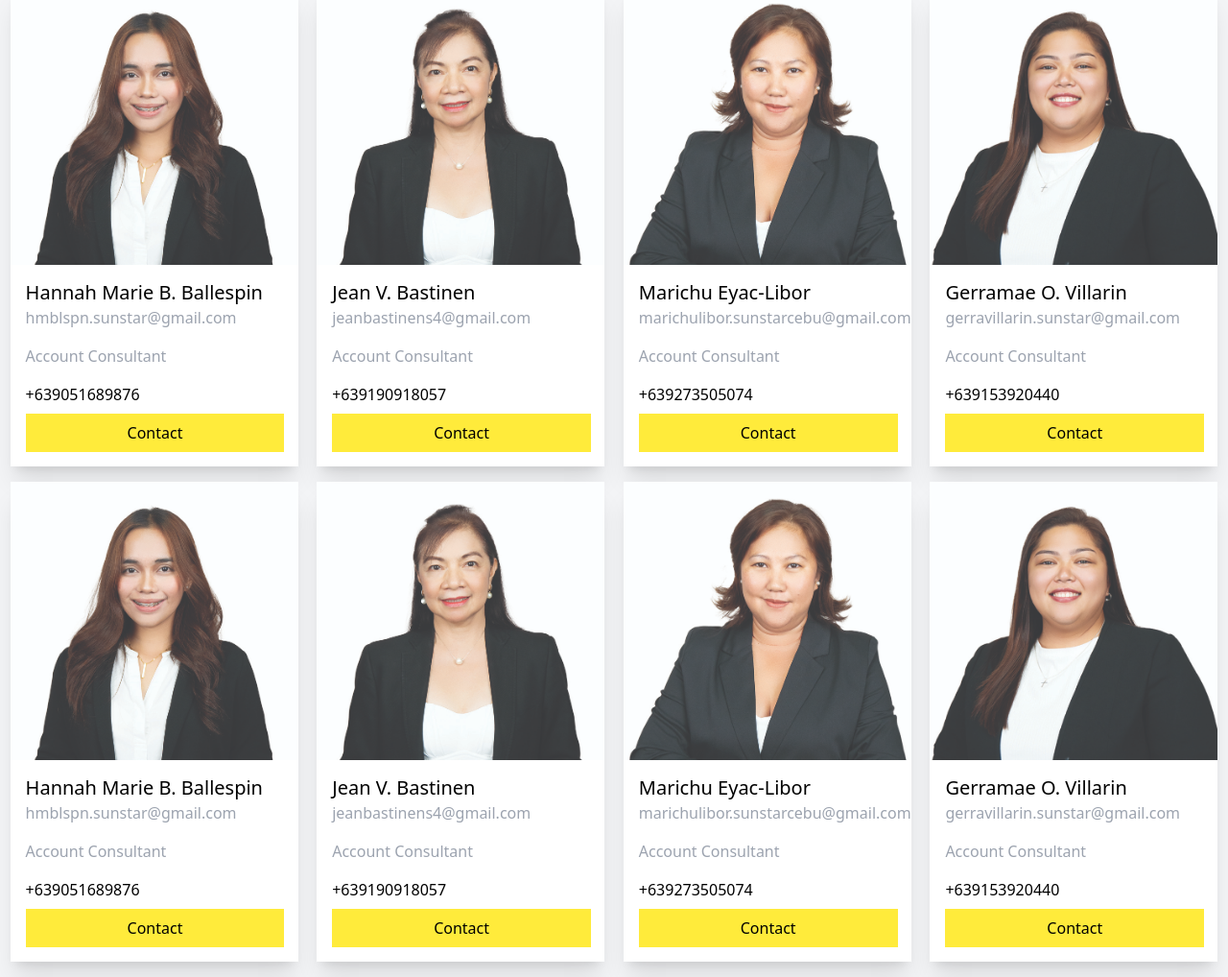
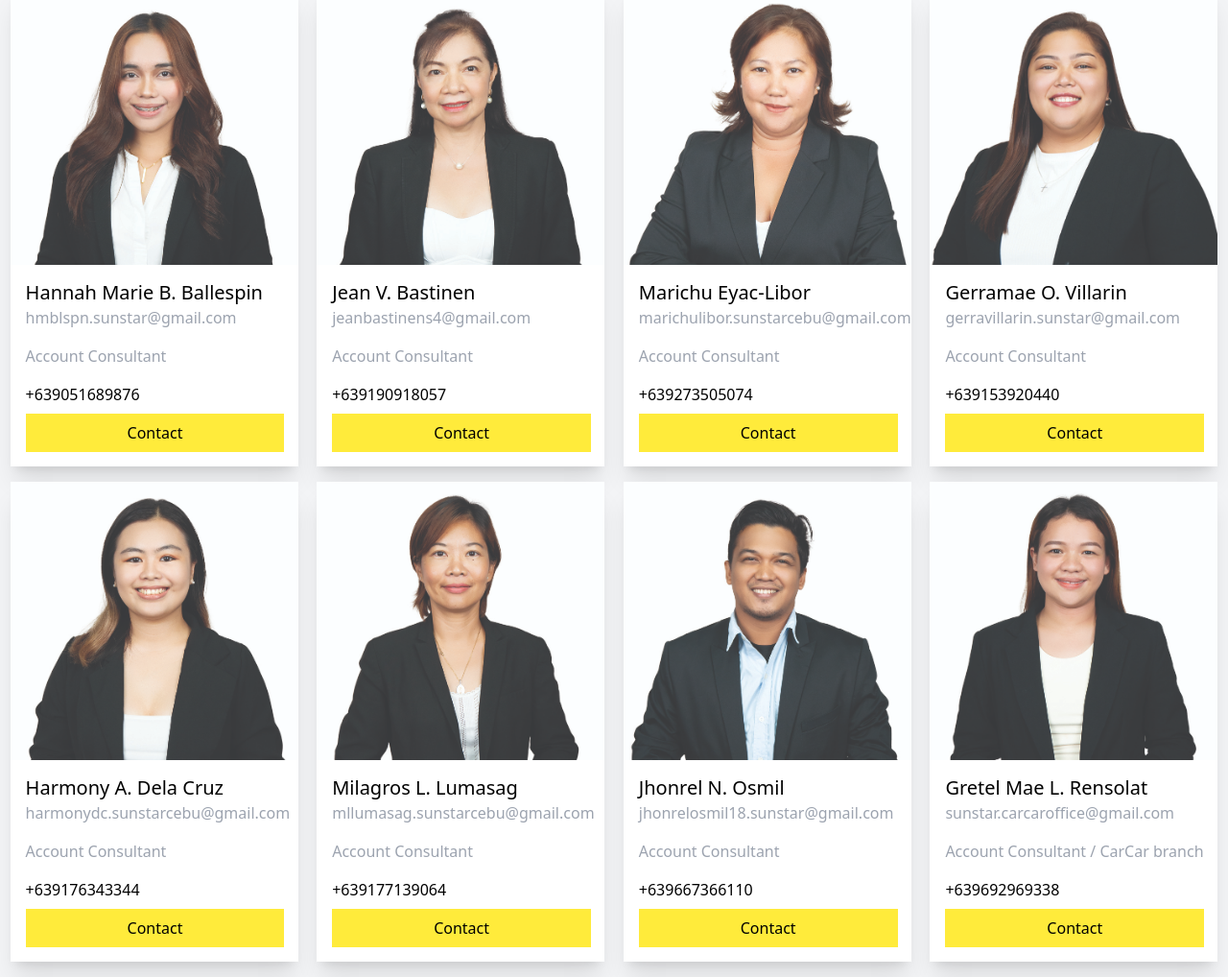
Before and after one commit to kmntd/SunStar, a plain HTML site: page index.html in a window 1280 px wide. Shown: the part 746-1764 px from the top of the page at 96% size. Drawn offline with nearby package versions, Linux system fonts and the light colour scheme.

Commit message:
Add files via upload

```diff
--- a/index.html
+++ b/index.html
@@ -8,11 +8,25 @@
     <link rel="icon" type="image/x-icon" href="img/logo.svg">
     <link rel="preconnect dns-prefetch" href="https://fonts.gstatic.com/" crossorigin="">
     <link href="https://cdn.jsdelivr.net/npm/swiper@11/swiper-bundle.min.css" rel="stylesheet"/>
-    <script src="https://cdn.jsdelivr.net/npm/swiper@11/swiper-bundle.min.js"></script>
+    <script src="https://unpkg.com/swiper/swiper-bundle.min.js"></script>
+    <!-- <script src="https://cdn.jsdelivr.net/npm/swiper@11/swiper-bundle.min.js"></script> -->
+    <!-- <script src="swiper.js"></script> -->
     <link rel="preconnect" href="https://fonts.googleapis.com">
     <link rel="preconnect" href="https://fonts.gstatic.com" crossorigin>
     <link href="https://fonts.googleapis.com/css2?family=Poppins:ital,wght@0,100;0,200;0,300;0,400;0,500;0,600;0,700;0,800;0,900;1,100;1,200;1,300;1,400;1,500;1,600;1,700;1,800;1,900&family=Roboto:ital,wght@0,100;0,300;0,400;0,500;0,700;0,900;1,100;1,300;1,400;1,500;1,700;1,900&display=swap" rel="stylesheet">
     <title>Advertise with Us</title>
+
+    <style>
+        .swiper-pagination-bullet {
+    background-color: gray; /* Yellow color */
+    opacity: 1;
+  }
+
+  .swiper-pagination-bullet-active {
+    background-color: #ffeb3b; /* Same yellow for active dot */
+    opacity: 1;
+  }
+    </style>
 </head>
 
 <body class="bg-gray-100">
@@ -162,13 +176,13 @@
                 <div class="grid grid-cols-1 md:grid-cols-2 lg:grid-cols-4 gap-6 w-[98%] justify-items-center">
                     <div class="w-[300px] h-[500px] bg-white shadow-xl">
                         <div class="w-full h-[290px] bg-black overflow-hidden">
-                            <img class="w-full" src="staff/Ballespin.jpg" alt="">
+                            <img class="w-full" src="staff/Dela Cruz.jpg" alt="">
                         </div>
                         <div class="w-full h-[210px] flex flex-col justify-center pl-4">
-                            <h1 class="text-xl">Hannah Marie B. Ballespin</h1>
-                            <h2 class="pb-4 text-gray-400">hmblspn.sunstar@gmail.com</h2>
+                            <h1 class="text-xl">Harmony A. Dela Cruz</h1>
+                            <h2 class="pb-4 text-gray-400">harmonydc.sunstarcebu@gmail.com</h2>
                             <h2 class="pb-4 text-gray-400">Account Consultant</h2>
-                            <h2 class="pb-2">+639051689876</h2>
+                            <h2 class="pb-2">+639176343344</h2>
                             <div class="w-full">
                                 <button class="bg-[#ffeb3b] w-[95%] p-2">Contact</button>
                             </div>
@@ -177,13 +191,13 @@
 
                     <div class="w-[300px] h-[500px] bg-white shadow-xl">
                         <div class="w-full h-[290px] bg-black overflow-hidden">
-                            <img class="w-full" src="staff/Bastinen.jpg" alt="">
+                            <img class="w-full" src="staff/Lumasag.jpg" alt="">
                         </div>
                         <div class="w-full h-[210px] flex flex-col justify-center pl-4">
-                            <h1 class="text-xl">Jean V. Bastinen</h1>
-                            <h2 class="pb-4 text-gray-400">jeanbastinens4@gmail.com</h2>
+                            <h1 class="text-xl">Milagros L. Lumasag</h1>
+                            <h2 class="pb-4 text-gray-400">mllumasag.sunstarcebu@gmail.com</h2>
                             <h2 class="pb-4 text-gray-400">Account Consultant</h2>
-                            <h2 class="pb-2">+639190918057</h2>
+                            <h2 class="pb-2">+639177139064</h2>
                             <div class="w-full">
                                 <button class="bg-[#ffeb3b] w-[95%] p-2">Contact</button>
                             </div>
@@ -192,13 +206,13 @@
 
                     <div class="w-[300px] h-[500px] bg-white shadow-xl">
                         <div class="w-full h-[290px] bg-black overflow-hidden">
-                            <img class="w-full" src="staff/Libor.jpg" alt="">
+                            <img class="w-full" src="staff/Osmil.jpg" alt="">
                         </div>
                         <div class="w-full h-[210px] flex flex-col justify-center pl-4">
-                            <h1 class="text-xl">Marichu Eyac-Libor</h1>
-                            <h2 class="pb-4 text-gray-400">marichulibor.sunstarcebu@gmail.com</h2>
+                            <h1 class="text-xl">Jhonrel N. Osmil</h1>
+                            <h2 class="pb-4 text-gray-400">jhonrelosmil18.sunstar@gmail.com</h2>
                             <h2 class="pb-4 text-gray-400">Account Consultant</h2>
-                            <h2 class="pb-2">+639273505074</h2>
+                            <h2 class="pb-2">+639667366110</h2>
                             <div class="w-full">
                                 <button class="bg-[#ffeb3b] w-[95%] p-2">Contact</button>
                             </div>
@@ -207,13 +221,13 @@
 
                     <div class="w-[300px] h-[500px] bg-white shadow-xl">
                         <div class="w-full h-[290px] bg-black overflow-hidden">
-                            <img class="w-full" src="staff/Villarin.jpg" alt="">
+                            <img class="w-full" src="staff/Rensolat.jpg" alt="">
                         </div>
                         <div class="w-full h-[210px] flex flex-col justify-center pl-4">
-                            <h1 class="text-xl">Gerramae O. Villarin</h1>
-                            <h2 class="pb-4 text-gray-400">gerravillarin.sunstar@gmail.com</h2>
-                            <h2 class="pb-4 text-gray-400">Account Consultant</h2>
-                            <h2 class="pb-2">+639153920440</h2>
+                            <h1 class="text-xl">Gretel Mae L. Rensolat</h1>
+                            <h2 class="pb-4 text-gray-400">sunstar.carcaroffice@gmail.com</h2>
+                            <h2 class="pb-4 text-gray-400">Account Consultant / CarCar branch</h2>
+                            <h2 class="pb-2">+639692969338</h2>
                             <div class="w-full">
                                 <button class="bg-[#ffeb3b] w-[95%] p-2">Contact</button>
                             </div>
@@ -225,13 +239,16 @@
 
             <!-- MOBILE VIEW -->
 
-            <div class="swiper-container md:hidden w-full overflow-hidden">
+            <!-- First Swiper Container (Staff Cards) -->
+<div class="swiper-container-one md:hidden w-full overflow-hidden">
+    <div class="swiper-pagination-one"></div>
     <div class="swiper-wrapper">
+      <!-- Slide 1 (Hannah Marie B. Ballespin) -->
       <div class="swiper-slide">
         <div class="w-[300px] h-[500px] bg-white shadow-xl mx-auto">
           <div class="w-[300px] h-[500px] bg-white shadow-xl">
             <div class="w-full h-[290px] bg-black overflow-hidden">
-                                    <img class="w-full" src="staff/Ballespin.jpg" alt="">
+              <img class="w-full" src="staff/Ballespin.jpg" alt="Hannah Marie B. Ballespin">
             </div>
             <div class="w-full h-[210px] flex flex-col justify-center pl-4">
               <h1 class="text-xl">Hannah Marie B. Ballespin</h1>
@@ -245,12 +262,12 @@
           </div>
         </div>
       </div>
-
+      <!-- Slide 2 (Jean V. Bastinen) -->
       <div class="swiper-slide">
         <div class="w-[300px] h-[500px] bg-white shadow-xl mx-auto">
           <div class="w-[300px] h-[500px] bg-white shadow-xl">
             <div class="w-full h-[290px] bg-black overflow-hidden">
-                                    <img class="w-full" src="staff/Bastinen.jpg" alt="">
+              <img class="w-full" src="staff/Bastinen.jpg" alt="Jean V. Bastinen">
             </div>
             <div class="w-full h-[210px] flex flex-col justify-center pl-4">
               <h1 class="text-xl">Jean V. Bastinen</h1>
@@ -264,12 +281,12 @@
           </div>
         </div>
       </div>
-
+      <!-- Slide 3 (Marichu Eyac-Libor) -->
       <div class="swiper-slide">
         <div class="w-[300px] h-[500px] bg-white shadow-xl mx-auto">
           <div class="w-[300px] h-[500px] bg-white shadow-xl">
             <div class="w-full h-[290px] bg-black overflow-hidden">
-                                    <img class="w-full" src="staff/Libor.jpg" alt="">
+              <img class="w-full" src="staff/Libor.jpg" alt="Marichu Eyac-Libor">
             </div>
             <div class="w-full h-[210px] flex flex-col justify-center pl-4">
               <h1 class="text-xl">Marichu Eyac-Libor</h1>
@@ -283,12 +300,12 @@
           </div>
         </div>
       </div>
-
+      <!-- Slide 4 (Gerramae O. Villarin) -->
       <div class="swiper-slide">
         <div class="w-[300px] h-[500px] bg-white shadow-xl mx-auto">
           <div class="w-[300px] h-[500px] bg-white shadow-xl">
             <div class="w-full h-[290px] bg-black overflow-hidden">
-                                    <img class="w-full" src="staff/Villarin.jpg" alt="">
+              <img class="w-full" src="staff/Villarin.jpg" alt="Gerramae O. Villarin">
             </div>
             <div class="w-full h-[210px] flex flex-col justify-center pl-4">
               <h1 class="text-xl">Gerramae O. Villarin</h1>
@@ -303,23 +320,25 @@
         </div>
       </div>
     </div>
+
   </div>
 
             <!-- NEXT SLIDE -->
 
-            <div class="mt-4 swiper-containertwo md:hidden w-full overflow-hidden">
+            <div class="mt-10 swiper-container-two md:hidden w-full overflow-hidden">
+                <div class="swiper-pagination-two"></div>
                 <div class="swiper-wrapper">
                     <div class="swiper-slide">
                         <div class="w-[300px] h-[500px] bg-white shadow-xl mx-auto">
                             <div class="w-[300px] h-[500px] bg-white shadow-xl">
                                 <div class="w-full h-[290px] bg-black overflow-hidden">
-                                    <img class="w-full" src="staff/Ballespin.jpg" alt="">
+                                    <img class="w-full" src="staff/Dela Cruz.jpg" alt="">
                                 </div>
                                 <div class="w-full h-[210px] flex flex-col justify-center pl-4">
-                                    <h1 class="text-xl">Hannah Marie B. Ballespin</h1>
-                                    <h2 class="pb-4 text-gray-400">hmblspn.sunstar@gmail.com</h2>
+                                    <h1 class="text-xl">Harmony A. Dela Cruz</h1>
+                                    <h2 class="pb-4 text-gray-400">harmonydc.sunstarcebu@gmail.com</h2>
                                     <h2 class="pb-4 text-gray-400">Account Consultant</h2>
-                                    <h2 class="pb-2">+639051689876</h2>
+                                    <h2 class="pb-2">+639176343344</h2>
                                     <div class="w-full">
                                         <button class="bg-[#ffeb3b] w-[95%] p-2">Contact</button>
                                     </div>
@@ -332,13 +351,13 @@
                         <div class="w-[300px] h-[500px] bg-white shadow-xl mx-auto">
                             <div class="w-[300px] h-[500px] bg-white shadow-xl">
                                 <div class="w-full h-[290px] bg-black overflow-hidden">
-                                    <img class="w-full" src="staff/Bastinen.jpg" alt="">
+                                    <img class="w-full" src="staff/Lumasag.jpg" alt="">
                                 </div>
                                 <div class="w-full h-[210px] flex flex-col justify-center pl-4">
-                                    <h1 class="text-xl">Jean V. Bastinen</h1>
-                                    <h2 class="pb-4 text-gray-400">jeanbastinens4@gmail.com</h2>
+                                    <h1 class="text-xl">Milagros L. Lumasag</h1>
+                                    <h2 class="pb-4 text-gray-400">mllumasag.sunstarcebu@gmail.com</h2>
                                     <h2 class="pb-4 text-gray-400">Account Consultant</h2>
-                                    <h2 class="pb-2">+639190918057</h2>
+                                    <h2 class="pb-2">+639177139064</h2>
                                     <div class="w-full">
                                         <button class="bg-[#ffeb3b] w-[95%] p-2">Contact</button>
                                     </div>
@@ -351,13 +370,13 @@
                         <div class="w-[300px] h-[500px] bg-white shadow-xl mx-auto">
                             <div class="w-[300px] h-[500px] bg-white shadow-xl">
                                 <div class="w-full h-[290px] bg-black overflow-hidden">
-                                    <img class="w-full" src="staff/Libor.jpg" alt="">
+                                    <img class="w-full" src="staff/Osmil.jpg" alt="">
                                 </div>
                                 <div class="w-full h-[210px] flex flex-col justify-center pl-4">
-                                    <h1 class="text-xl">Marichu Eyac-Libor</h1>
-                                    <h2 class="pb-4 text-gray-400">marichulibor.sunstarcebu@gmail.com</h2>
+                                    <h1 class="text-xl">Jhonrel N. Osmil</h1>
+                                    <h2 class="pb-4 text-gray-400">jhonrelosmil18.sunstar@gmail.com</h2>
                                     <h2 class="pb-4 text-gray-400">Account Consultant</h2>
-                                    <h2 class="pb-2">+639273505074</h2>
+                                    <h2 class="pb-2">+639667366110</h2>
                                     <div class="w-full">
                                         <button class="bg-[#ffeb3b] w-[95%] p-2">Contact</button>
                                     </div>
@@ -370,13 +389,13 @@
                         <div class="w-[300px] h-[500px] bg-white shadow-xl mx-auto">
                             <div class="w-[300px] h-[500px] bg-white shadow-xl">
                                 <div class="w-full h-[290px] bg-black overflow-hidden">
-                                    <img class="w-full" src="staff/Villarin.jpg" alt="">
+                                    <img class="w-full" src="staff/Rensolat.jpg" alt="">
                                 </div>
                                 <div class="w-full h-[210px] flex flex-col justify-center pl-4">
-                                    <h1 class="text-xl">Gerramae O. Villarin</h1>
-                                    <h2 class="pb-4 text-gray-400">gerravillarin.sunstar@gmail.com</h2>
-                                    <h2 class="pb-4 text-gray-400">Account Consultant</h2>
-                                    <h2 class="pb-2">+639153920440</h2>
+                                    <h1 class="text-xl">Gretel Mae L. Rensolat</h1>
+                                    <h2 class="pb-4 text-gray-400">sunstar.carcaroffice@gmail.com</h2>
+                                    <h2 class="pb-4 text-gray-400">Account Consultant / CarCar branch</h2>
+                                    <h2 class="pb-2">+639692969338</h2>
                                     <div class="w-full">
                                         <button class="bg-[#ffeb3b] w-[95%] p-2">Contact</button>
                                     </div>
@@ -385,10 +404,36 @@
                         </div>
                     </div>
                 </div>
+
+
             </div>
 
         </div>
     </section>
+
+
+
+    <script>
+        var swiper1 = new Swiper(".swiper-container-one", {
+    loop: true,
+    pagination: {
+      el: ".swiper-pagination-one",
+      clickable: true,
+      bulletClass: 'swiper-pagination-bullet',
+      bulletActiveClass: 'swiper-pagination-bullet-active',
+    },
+  });
+
+  var swiper2 = new Swiper(".swiper-container-two", {
+    loop: true,
+    pagination: {
+      el: ".swiper-pagination-two",
+      clickable: true,
+      bulletClass: 'swiper-pagination-bullet',
+      bulletActiveClass: 'swiper-pagination-bullet-active',
+    },
+  });
+    </script>
 
     <script>
         const burger = document.getElementById('burger');
@@ -398,7 +443,7 @@
         });
     </script>
 
-<script>
+<!-- <script>
     var swiper = new Swiper(".swiper-container", {
         loop: true,
         pagination: {
@@ -407,14 +452,7 @@
         },
     });
 
-    var swiper = new Swiper(".swiper-containertwo", {
-        loop: true,
-        paginationtwo: {
-            el: ".swiper-paginationtwo",
-            clickable: true,
-        },
-    });
-</script>
+</script> -->
 </body>
 
 </html>
```
Also changed, not shown: staff/DelaCruz.jpg (added). Lines whose indentation alone changed are shown as unchanged.
